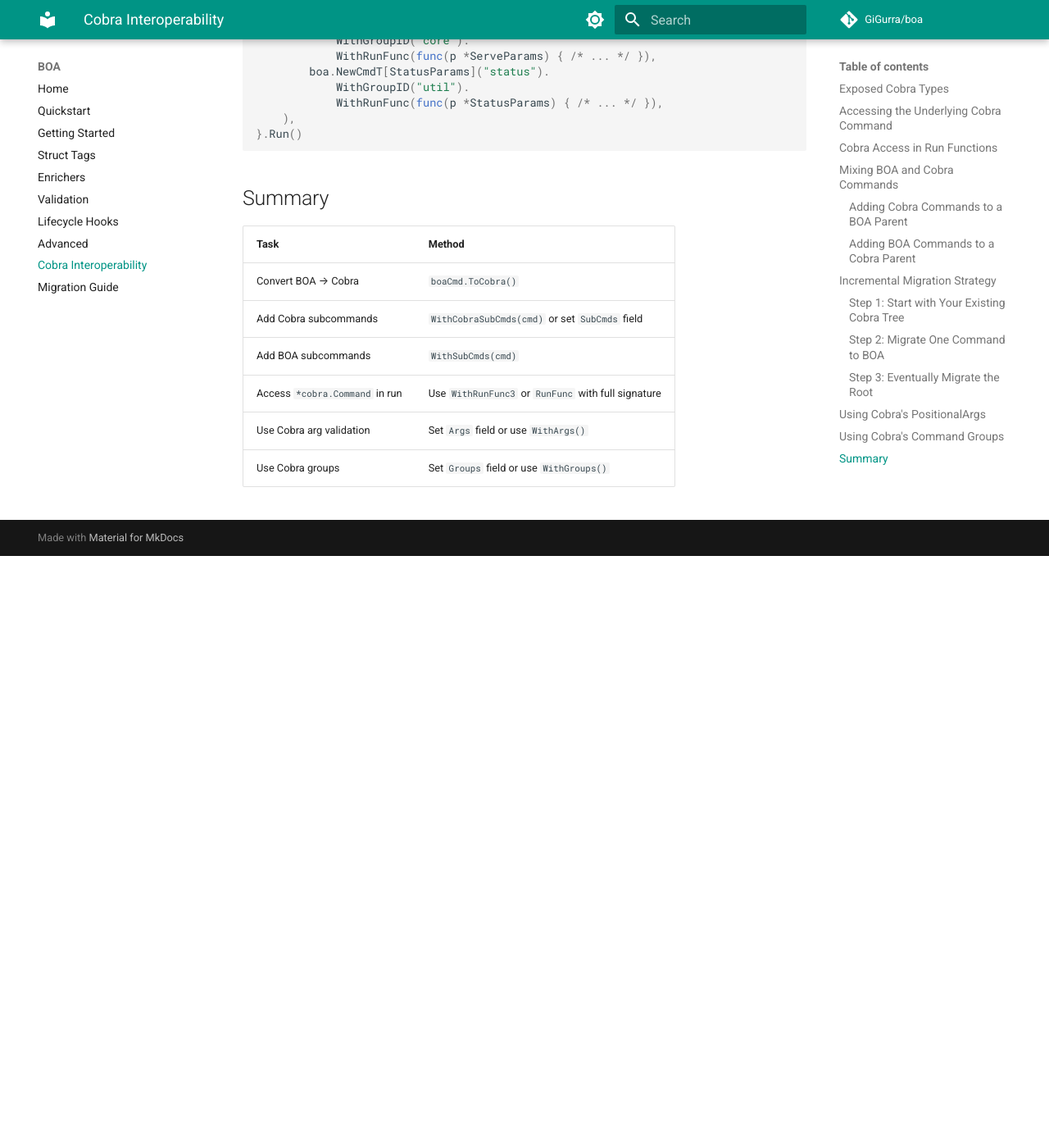
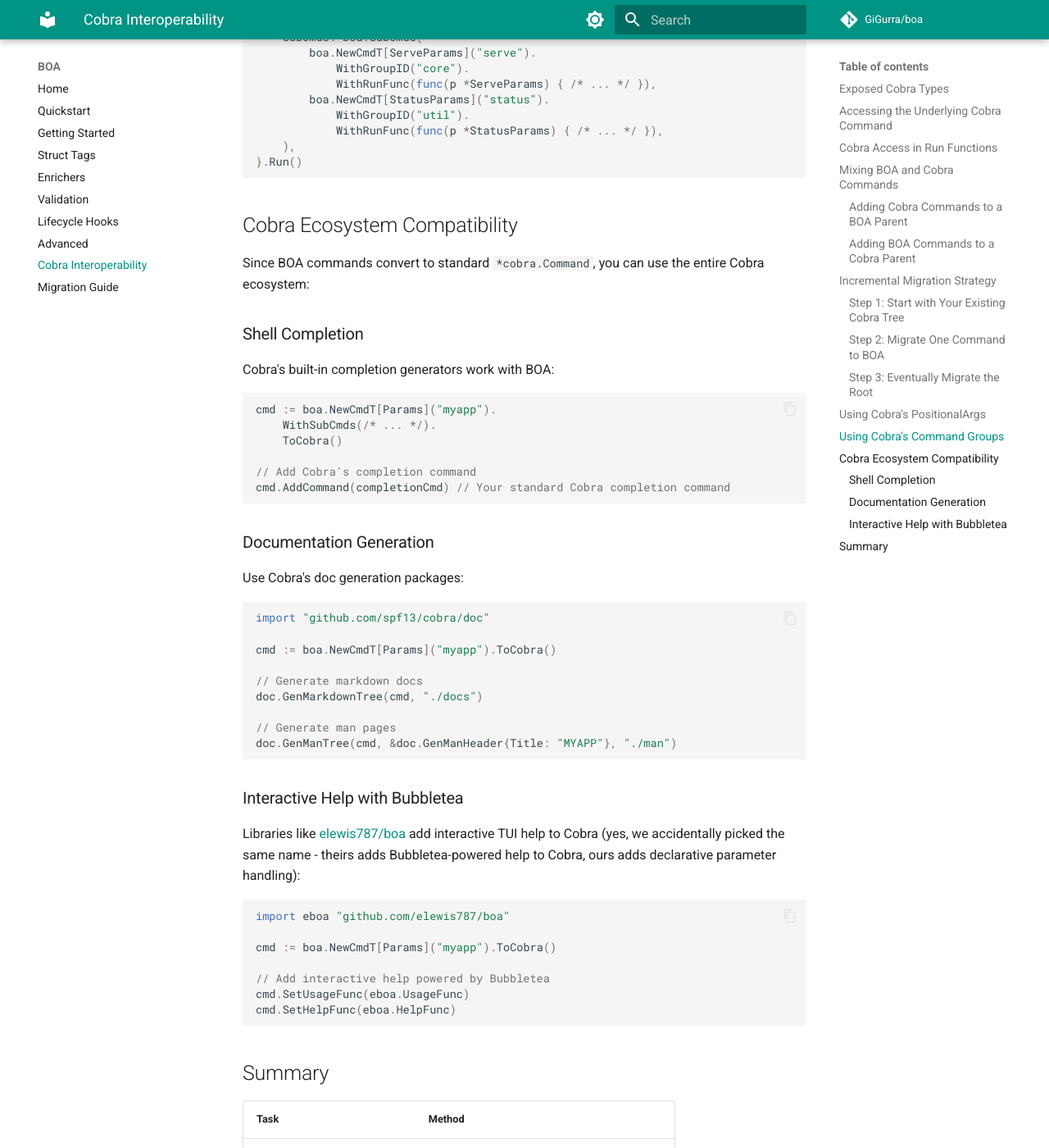
Before and after one commit to GiGurra/boa, an MkDocs documentation site: the page built from docs/cobra-interop.md, in a window 1280 px wide and 1400 px high, scrolled down 4627 px. Shown: the whole window at 82% size. Built offline with MkDocs 1.6.1 and Material for MkDocs 9.7.7, drawn with Linux system fonts in a browser that asks for light colours; comment, search, counter and statistics services are not loaded; before the commit the page ends 5305 px from its top, so only the background shows below that; some of the changed text lies outside the part shown.

Commit message:
docs: add Cobra ecosystem compatibility section
Cover shell completion, doc generation, and Bubbletea interactive help.
Acknowledge the naming coincidence with elewis787/boa.

Co-Authored-By: Claude Opus 4.5 <noreply@anthropic.com>

````diff
--- a/docs/cobra-interop.md
+++ b/docs/cobra-interop.md
@@ -5,6 +5,7 @@ BOA is built on top of [Cobra](https://github.com/spf13/cobra) and provides full
 - Access the underlying `*cobra.Command` when you need low-level control
 - Mix BOA commands with existing Cobra commands in the same command tree
 - Migrate existing Cobra applications to BOA incrementally, one command at a time
+- Use existing Cobra plugins and ecosystem libraries
 
 ## Exposed Cobra Types
 
@@ -297,6 +298,53 @@ Organize subcommands with Cobra's grouping feature:
         Run()
     ```
 
+## Cobra Ecosystem Compatibility
+
+Since BOA commands convert to standard `*cobra.Command`, you can use the entire Cobra ecosystem:
+
+### Shell Completion
+
+Cobra's built-in completion generators work with BOA:
+
+```go
+cmd := boa.NewCmdT[Params]("myapp").
+    WithSubCmds(/* ... */).
+    ToCobra()
+
+// Add Cobra's completion command
+cmd.AddCommand(completionCmd) // Your standard Cobra completion command
+```
+
+### Documentation Generation
+
+Use Cobra's doc generation packages:
+
+```go
+import "github.com/spf13/cobra/doc"
+
+cmd := boa.NewCmdT[Params]("myapp").ToCobra()
+
+// Generate markdown docs
+doc.GenMarkdownTree(cmd, "./docs")
+
+// Generate man pages
+doc.GenManTree(cmd, &doc.GenManHeader{Title: "MYAPP"}, "./man")
+```
+
+### Interactive Help with Bubbletea
+
+Libraries like [elewis787/boa](https://github.com/elewis787/boa) add interactive TUI help to Cobra (yes, we accidentally picked the same name - theirs adds Bubbletea-powered help to Cobra, ours adds declarative parameter handling):
+
+```go
+import eboa "github.com/elewis787/boa"
+
+cmd := boa.NewCmdT[Params]("myapp").ToCobra()
+
+// Add interactive help powered by Bubbletea
+cmd.SetUsageFunc(eboa.UsageFunc)
+cmd.SetHelpFunc(eboa.HelpFunc)
+```
+
 ## Summary
 
 | Task | Method |
@@ -307,3 +355,4 @@ Organize subcommands with Cobra's grouping feature:
 | Access `*cobra.Command` in run | Use `WithRunFunc3` or `RunFunc` with full signature |
 | Use Cobra arg validation | Set `Args` field or use `WithArgs()` |
 | Use Cobra groups | Set `Groups` field or use `WithGroups()` |
+| Use Cobra ecosystem libs | Call `ToCobra()` then use standard Cobra APIs |
````
